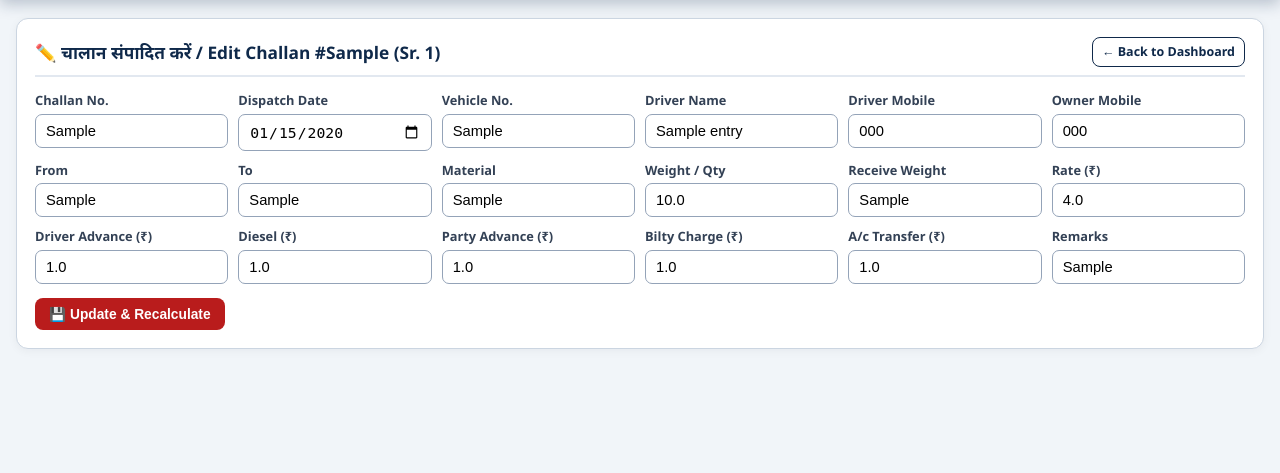
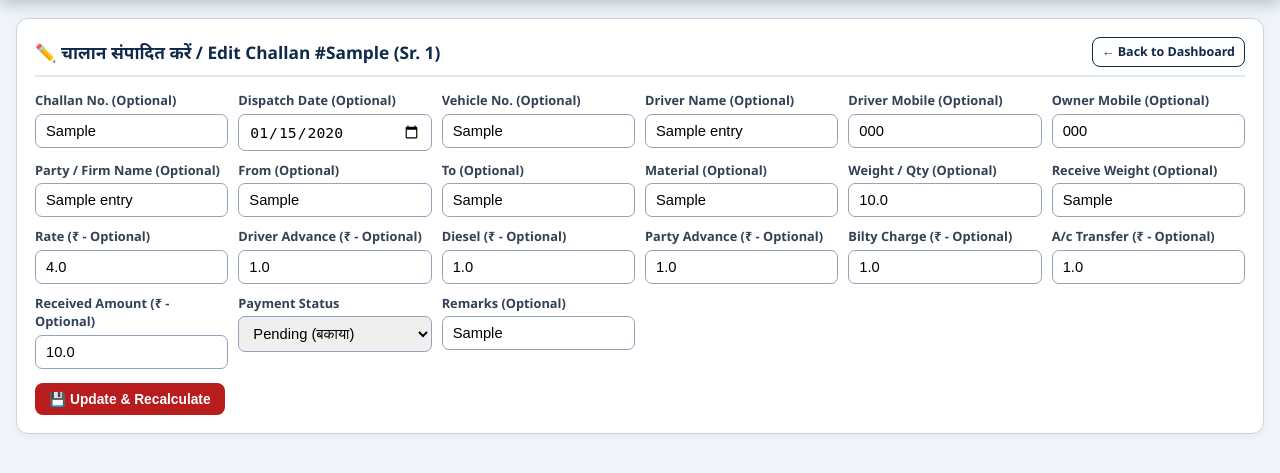
Before and after one commit to Shivam3946/mahadev-transport-portal, a Flask app: page /dispatch/1/edit in a window 1280 px wide. Shown: the part 85-558 px from the top of the page. Run offline with Flask 3, Linux system fonts and the light colour scheme; a user stored in the database is signed in; tables that the repository leaves empty hold one stand-in row (values such as "Sample post"); some libraries are stand-ins or nearby versions.

Commit message:
Update edit_dispatch.html

```diff
--- a/templates/edit_dispatch.html
+++ b/templates/edit_dispatch.html
@@ -1,31 +1,42 @@
 {% extends "base.html" %}
-{% block title %}Edit Challan #{{ entry.challan_no }} — MAHADEV TRANSPORT{% endblock %}
+{% block title %}Edit Challan #{{ entry.challan_no or entry.sr_no }} — MAHADEV TRANSPORT{% endblock %}
 {% block content %}
 <div class="card">
   <div class="card-header">
-    <span>✏️ चालान संपादित करें / Edit Challan #{{ entry.challan_no }} (Sr. {{ entry.sr_no }})</span>
+    <span>✏️ चालान संपादित करें / Edit Challan #{{ entry.challan_no or entry.sr_no }} (Sr. {{ entry.sr_no }})</span>
     <a href="{{ url_for('dashboard') }}" class="btn btn-outline btn-sm">← Back to Dashboard</a>
   </div>
   <form method="POST">
     <div style="display: grid; grid-template-columns: repeat(auto-fit, minmax(190px, 1fr)); gap: 10px;">
-      <div><label>Challan No.</label><input type="text" name="challan_no" value="{{ entry.challan_no }}" required /></div>
-      <div><label>Dispatch Date</label><input type="date" name="dispatch_date" value="{{ entry.dispatch_date }}" required /></div>
-      <div><label>Vehicle No.</label><input type="text" name="vehicle_no" value="{{ entry.vehicle_no }}" required /></div>
-      <div><label>Driver Name</label><input type="text" name="driver_name" value="{{ entry.driver_name }}" required /></div>
-      <div><label>Driver Mobile</label><input type="text" name="driver_mobile" value="{{ entry.driver_mobile }}" /></div>
-      <div><label>Owner Mobile</label><input type="text" name="owner_mobile" value="{{ entry.owner_mobile }}" /></div>
-      <div><label>From</label><input type="text" name="from_location" value="{{ entry.from_location }}" required /></div>
-      <div><label>To</label><input type="text" name="to_location" value="{{ entry.to_location }}" required /></div>
-      <div><label>Material</label><input type="text" name="material" value="{{ entry.material }}" /></div>
-      <div><label>Weight / Qty</label><input type="number" step="0.01" name="qty" value="{{ entry.qty }}" required /></div>
-      <div><label>Receive Weight</label><input type="text" name="receive_weight" value="{{ entry.receive_weight }}" /></div>
-      <div><label>Rate (₹)</label><input type="number" step="0.01" name="rate" value="{{ entry.rate }}" required /></div>
-      <div><label>Driver Advance (₹)</label><input type="number" step="0.01" name="driver_advance" value="{{ entry.driver_advance }}" /></div>
-      <div><label>Diesel (₹)</label><input type="number" step="0.01" name="diesel" value="{{ entry.diesel }}" /></div>
-      <div><label>Party Advance (₹)</label><input type="number" step="0.01" name="party_advance" value="{{ entry.party_advance }}" /></div>
-      <div><label>Bilty Charge (₹)</label><input type="number" step="0.01" name="bilty_charge" value="{{ entry.bilty_charge }}" /></div>
-      <div><label>A/c Transfer (₹)</label><input type="number" step="0.01" name="ac_transfer" value="{{ entry.ac_transfer }}" /></div>
-      <div><label>Remarks</label><input type="text" name="remarks" value="{{ entry.remarks }}" /></div>
+      <div><label>Challan No. (Optional)</label><input type="text" name="challan_no" value="{{ entry.challan_no or '' }}" /></div>
+      <div><label>Dispatch Date (Optional)</label><input type="date" name="dispatch_date" value="{{ entry.dispatch_date or '' }}" /></div>
+      <div><label>Vehicle No. (Optional)</label><input type="text" name="vehicle_no" value="{{ entry.vehicle_no or '' }}" /></div>
+      <div><label>Driver Name (Optional)</label><input type="text" name="driver_name" value="{{ entry.driver_name or '' }}" /></div>
+      <div><label>Driver Mobile (Optional)</label><input type="text" name="driver_mobile" value="{{ entry.driver_mobile or '' }}" /></div>
+      <div><label>Owner Mobile (Optional)</label><input type="text" name="owner_mobile" value="{{ entry.owner_mobile or '' }}" /></div>
+      <div><label>Party / Firm Name (Optional)</label><input type="text" name="party_name" value="{{ entry.party_name or '' }}" /></div>
+      <div><label>From (Optional)</label><input type="text" name="from_location" value="{{ entry.from_location or '' }}" /></div>
+      <div><label>To (Optional)</label><input type="text" name="to_location" value="{{ entry.to_location or '' }}" /></div>
+      <div><label>Material (Optional)</label><input type="text" name="material" value="{{ entry.material or '' }}" /></div>
+      <div><label>Weight / Qty (Optional)</label><input type="number" step="0.01" name="qty" value="{{ entry.qty or 0 }}" /></div>
+      <div><label>Receive Weight (Optional)</label><input type="text" name="receive_weight" value="{{ entry.receive_weight or '' }}" /></div>
+      <div><label>Rate (₹ - Optional)</label><input type="number" step="0.01" name="rate" value="{{ entry.rate or 0 }}" /></div>
+      <div><label>Driver Advance (₹ - Optional)</label><input type="number" step="0.01" name="driver_advance" value="{{ entry.driver_advance or 0 }}" /></div>
+      <div><label>Diesel (₹ - Optional)</label><input type="number" step="0.01" name="diesel" value="{{ entry.diesel or 0 }}" /></div>
+      <div><label>Party Advance (₹ - Optional)</label><input type="number" step="0.01" name="party_advance" value="{{ entry.party_advance or 0 }}" /></div>
+      <div><label>Bilty Charge (₹ - Optional)</label><input type="number" step="0.01" name="bilty_charge" value="{{ entry.bilty_charge or 0 }}" /></div>
+      <div><label>A/c Transfer (₹ - Optional)</label><input type="number" step="0.01" name="ac_transfer" value="{{ entry.ac_transfer or 0 }}" /></div>
+      <div><label>Received Amount (₹ - Optional)</label><input type="number" step="0.01" name="received_amount" value="{{ entry.received_amount or 0 }}" /></div>
+      <div>
+        <label>Payment Status</label>
+        {% set st = entry.payment_status or 'Pending' %}
+        <select name="payment_status">
+          <option value="Pending" {% if st == 'Pending' %}selected{% endif %}>Pending (बकाया)</option>
+          <option value="Partial" {% if st == 'Partial' %}selected{% endif %}>Partial (आंशिक)</option>
+          <option value="Settled" {% if st == 'Settled' %}selected{% endif %}>Settled (चुक्ता)</option>
+        </select>
+      </div>
+      <div><label>Remarks (Optional)</label><input type="text" name="remarks" value="{{ entry.remarks or '' }}" /></div>
     </div>
     <div style="margin-top: 14px;">
       <button type="submit" class="btn btn-primary">💾 Update & Recalculate</button>
```
